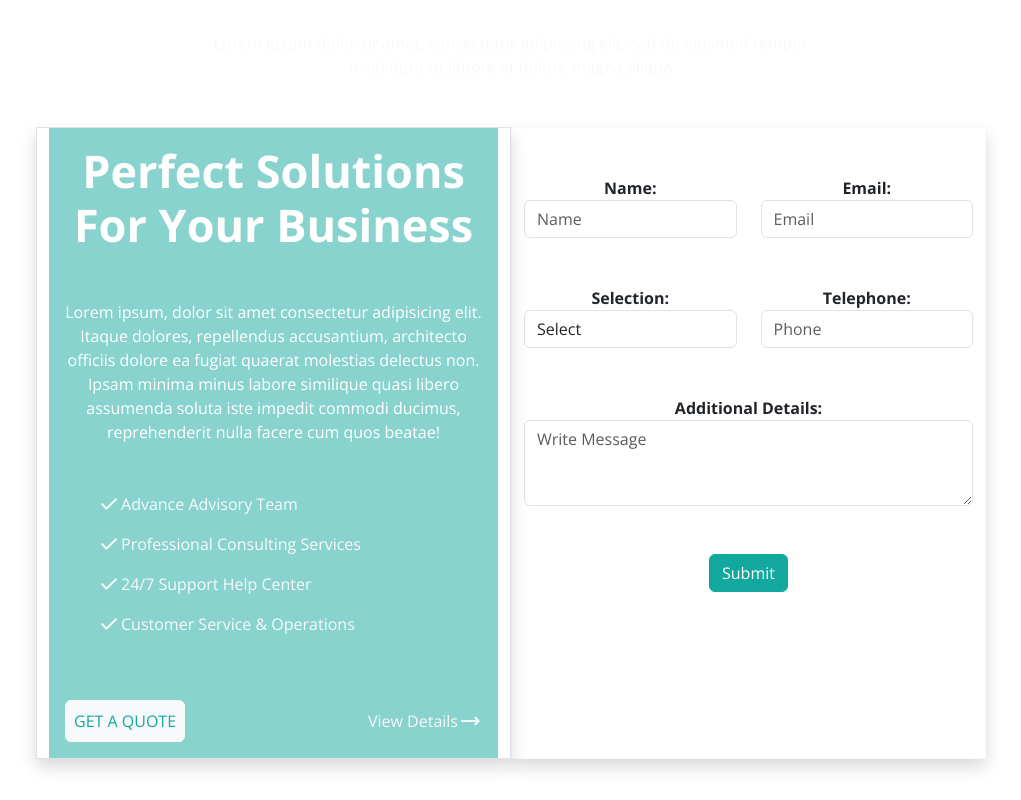
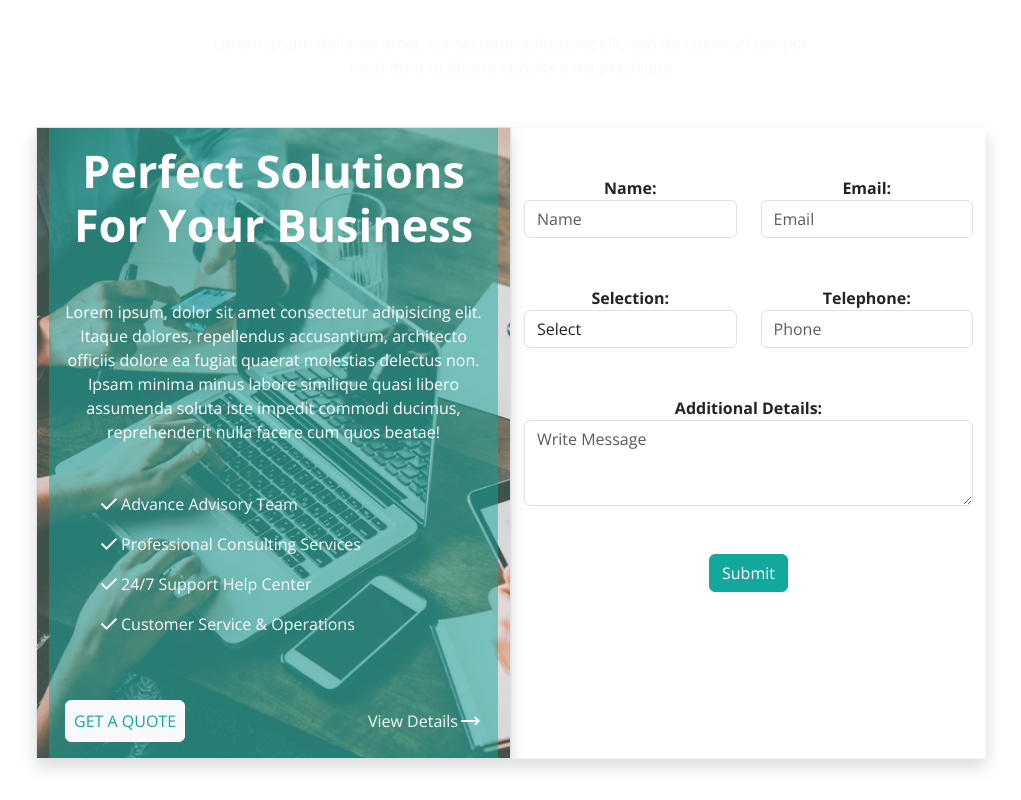
Before and after one commit to muhammad-muslim/Analytic, a plain HTML site: page index.html in a window 1280 px wide. Shown: the part 3760-4560 px from the top of the page, without its empty margins (129-1150 px from the left). Drawn offline with nearby package versions, Linux system fonts and the light colour scheme.

Commit message:
Update style.css

```diff
--- a/style.css
+++ b/style.css
@@ -164,7 +164,7 @@ a {
 
 .background::after {
   content: "";
-  background-image: url(image/background2.jpg);
+  background-image: url(background2.jpg);
   background-repeat: no-repeat;
   background-size: cover;
   position: absolute;
```
